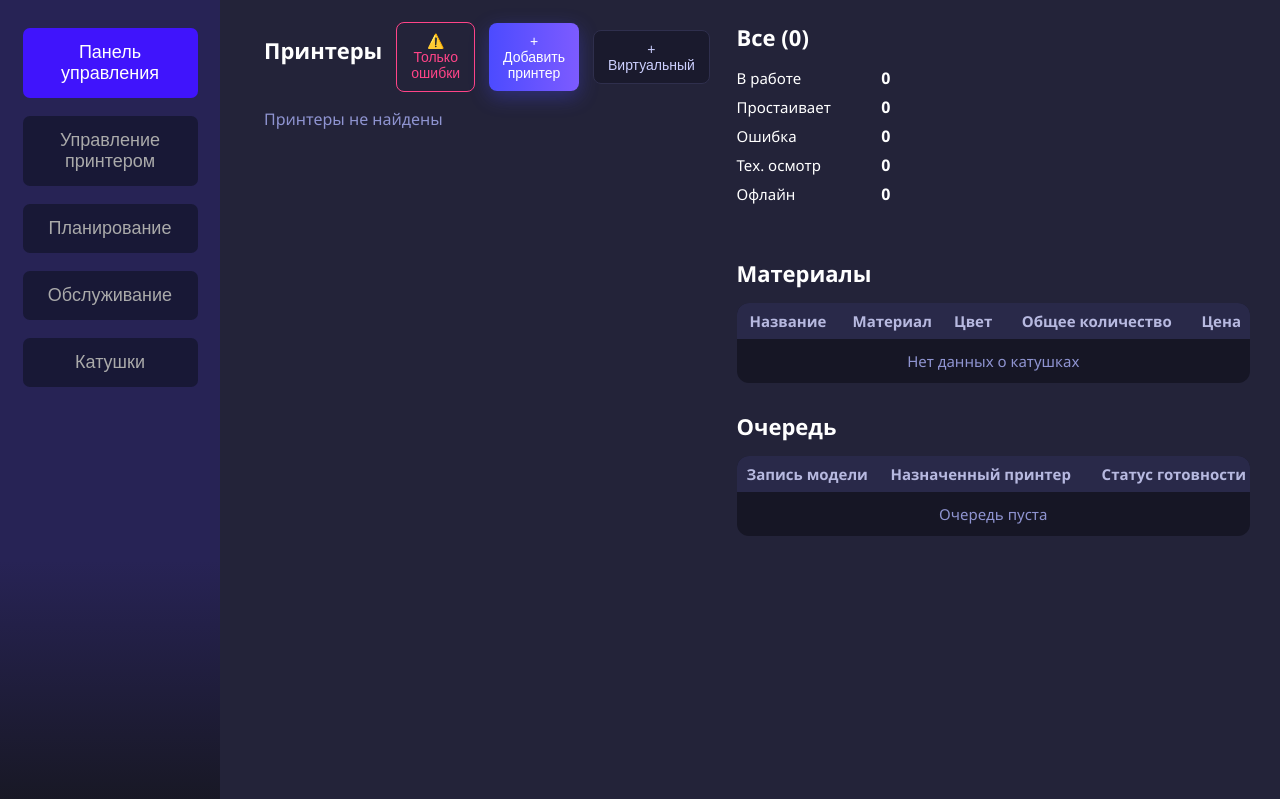
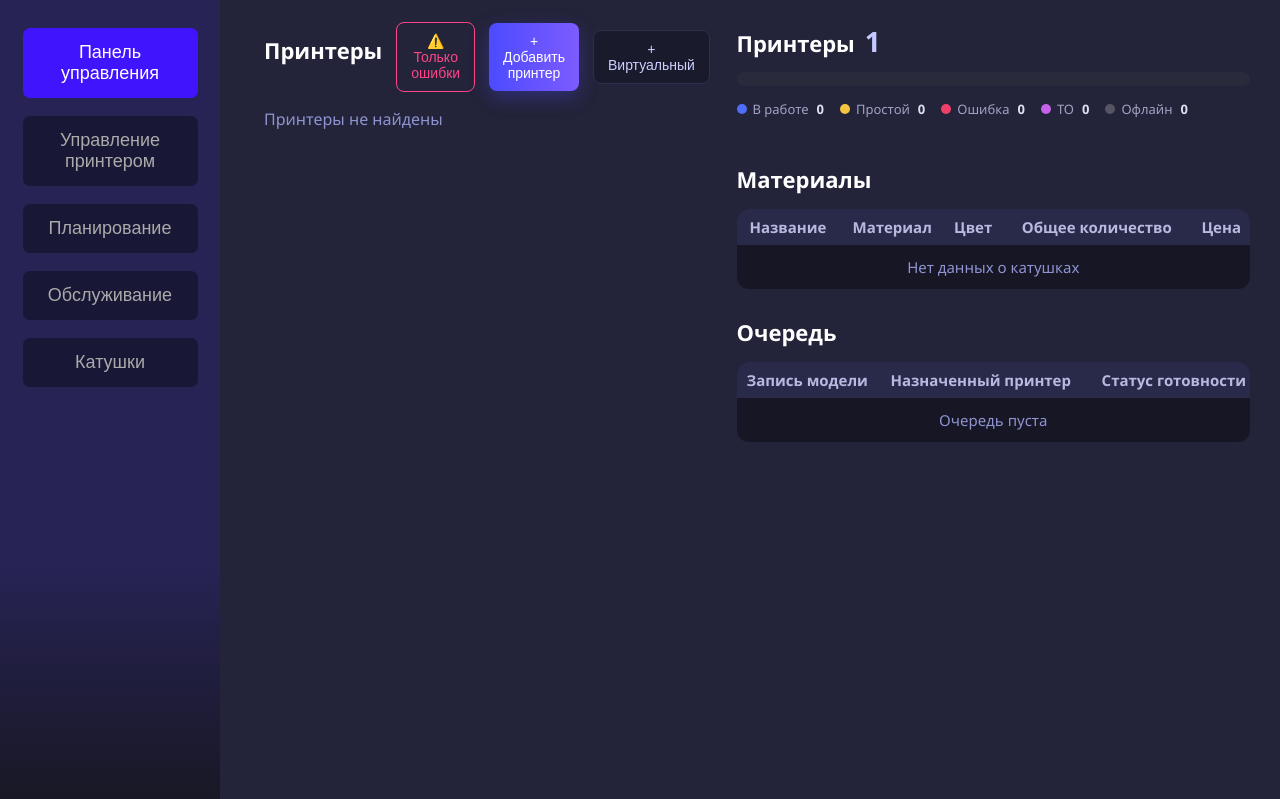
Before and after one commit to Ureshipan/printers_base, a Flask app: page / in a window 1280 px wide. Shown: the top 799 px of the page. Run offline with Flask 2, Linux system fonts and the light colour scheme; data that the repository does not hold is empty.

Commit message:
feat(api,frontend): fix offline printers, optional projects, serial numbers, status panel redesign
- fix(infra): replace gunicorn on_starting with post_worker_init to fix
  background threads dying after fork() with preload_app=True
- fix(api): move background thread start from module-level to __main__
  for dev mode, post_worker_init for gunicorn
- feat(api): make project_id optional when creating tasks
- feat(db): add serial_number field to Printer model with migration
- feat(api): add serial_number to printer CRUD endpoints
- feat(frontend): add "Все принтеры" option in task creation to create
  tasks for all printers at once
- feat(frontend): display serial number (S/N) on printer cards
- refactor(frontend): redesign status panel with stacked bar and compact
  legend replacing individual thin bars

Co-Authored-By: Claude Opus 4.6 (1M context) <noreply@anthropic.com>

```diff
--- a/backend/api/blueprints/printers.py
+++ b/backend/api/blueprints/printers.py
@@ -59,6 +59,7 @@ def api_printers():
                     "needs_maintenance": needs_maintenance,
                     "print_hours": getattr(printer, "print_hours", 0.0) or 0.0,
                     "nozzle_diameter": getattr(printer, "nozzle_diameter", 0.4) or 0.4,
+                    "serial_number": getattr(printer, "serial_number", None),
                 })
         return jsonify(result)
 
@@ -158,6 +159,7 @@ def api_printer_detail(printer_id: int):
                 "is_virtual": getattr(printer, "is_virtual", False),
                 "status": getattr(printer, "virtual_status", None),
                 "nozzle_diameter": getattr(printer, "nozzle_diameter", 0.4) or 0.4,
+                "serial_number": getattr(printer, "serial_number", None),
             }
         })
 
@@ -221,6 +223,10 @@ def api_printer_detail(printer_id: int):
                 except (TypeError, ValueError):
                     pass
 
+        # Серийный номер можно менять для любого принтера
+        if 'serial_number' in data:
+            updates['serial_number'] = (data.get('serial_number') or '').strip() or None
+
         # Диаметр сопла можно менять для любого принтера
         if 'nozzle_diameter' in data:
             try:
--- a/backend/api/blueprints/tasks.py
+++ b/backend/api/blueprints/tasks.py
@@ -25,10 +25,8 @@ def api_tasks():
         return jsonify([serialize_task(task) for task in tasks])
 
     data = request.get_json(force=True, silent=True) or {}
-    required_fields = ['project_id', 'printer_id']
-    missing = [field for field in required_fields if data.get(field) is None]
-    if missing:
-        return jsonify({"success": False, "message": f"Отсутствуют поля: {', '.join(missing)}"}), 400
+    if data.get('printer_id') is None:
+        return jsonify({"success": False, "message": "Отсутствует поле: printer_id"}), 400
 
     task = db.add_task(
         name=data.get('name'),
@@ -36,7 +34,7 @@ def api_tasks():
         notes=data.get('notes'),
         progress=data.get('progress', 0),
         material_amount=data.get('material_amount'),
-        project_id=data['project_id'],
+        project_id=data.get('project_id'),
         printer_id=data['printer_id'],
         coil_id=data.get('coil_id'),
         time_start=data.get('time_start'),
--- a/backend/api/web_interface.py
+++ b/backend/api/web_interface.py
@@ -74,10 +74,13 @@ from backend.api.helpers import (  # noqa: F401,E402
 )
 
 # ---------------------------------------------------------------------------
-# Запуск фоновых потоков при первом импорте модуля
+# Запуск фоновых потоков
 # ---------------------------------------------------------------------------
-if not app.config.get("BACKGROUND_THREADS_STARTED"):
-    start_background_threads(app)
+# НЕ запускаем при импорте модуля — с preload_app=True потоки стартуют
+# в мастер-процессе gunicorn и погибают при fork().
+# Gunicorn: потоки стартуют через post_worker_init в gunicorn_config.py
+# Dev-режим: потоки стартуют в __main__ ниже
 
 if __name__ == '__main__':
+    start_background_threads(app)
     app.run(host='0.0.0.0', port=5000, debug=True)
--- a/backend/db/data_model.py
+++ b/backend/db/data_model.py
@@ -37,6 +37,7 @@ class Printer(Base):
     is_virtual = Column(Boolean, default=False)
     virtual_status = Column(String, default="idle")
     print_hours = Column(Float, default=0.0)  # Общее время печати в часах
+    serial_number = Column(String)  # Серийный номер принтера
     nozzle_diameter = Column(Float, default=0.4)  # Диаметр сопла в мм
     active_coil_id = Column(Integer, ForeignKey('coils.id'))  # Активная катушка принтера
     removal_confirmed = Column(Boolean, default=False)  # Подтверждение уборки детали после печати
@@ -298,6 +299,7 @@ class DBModel:
             self._add_column_if_missing(conn, 'printers', 'is_virtual', "BOOLEAN DEFAULT 0")
             self._add_column_if_missing(conn, 'printers', 'virtual_status', "TEXT DEFAULT 'idle'")
             self._add_column_if_missing(conn, 'printers', 'print_hours', "FLOAT DEFAULT 0.0")
+            self._add_column_if_missing(conn, 'printers', 'serial_number', "TEXT")
             self._add_column_if_missing(conn, 'printers', 'nozzle_diameter', "FLOAT DEFAULT 0.4")
             self._add_column_if_missing(conn, 'printers', 'removal_confirmed', "BOOLEAN DEFAULT 0")
             # Поля для оффлайн-принтеров
--- a/frontend/static/css/style.css
+++ b/frontend/static/css/style.css
@@ -393,24 +393,70 @@ h2 { margin: 0 0 15px 0; font-size: 22px; font-weight: 700; }
   background: #66bb6a;
 }
 
+/* --- Панель статусов принтеров --- */
 .status-block { margin-bottom: 18px; }
-.status-bar {
-  display: flex; align-items: center;
-  margin-bottom: 7px;
+.status-header {
+  display: flex;
+  align-items: baseline;
+  gap: 10px;
+  margin-bottom: 12px;
 }
-.status-label { width: 110px; font-size: 15px; }
-.status-value { width: 28px; text-align: right; font-weight: 600; }
-.bar {
-  flex: 1;
-  height: 5px;
-  margin: 0 8px;
-  border-radius: 4px;
+.status-header h2 { margin: 0; }
+.status-total {
+  font-size: 28px;
+  font-weight: 700;
+  color: #c5c8ff;
 }
-.bar-work { background: #4547ff; }
-.bar-idle { background: #ffc400; }
-.bar-error { background: #fa3280; }
-.bar-service { background: #e162e7; }
-.bar-offline { background: #555566; }
+
+/* Стекированная полоса */
+.status-stacked-bar {
+  display: flex;
+  height: 14px;
+  border-radius: 7px;
+  overflow: hidden;
+  background: #2a2a3d;
+  margin-bottom: 14px;
+}
+.stacked-segment {
+  height: 100%;
+  transition: width 0.4s ease;
+  min-width: 0;
+}
+.seg-work    { background: #4f6ef7; }
+.seg-idle    { background: #f5c542; }
+.seg-error   { background: #f0406a; }
+.seg-service { background: #c562e7; }
+.seg-offline { background: #555566; }
+
+/* Легенда */
+.status-legend {
+  display: flex;
+  flex-wrap: wrap;
+  gap: 6px 16px;
+}
+.legend-item {
+  display: flex;
+  align-items: center;
+  gap: 6px;
+  font-size: 13px;
+  color: #a0a3c4;
+}
+.legend-dot {
+  width: 10px;
+  height: 10px;
+  border-radius: 50%;
+  flex-shrink: 0;
+}
+.dot-work    { background: #4f6ef7; }
+.dot-idle    { background: #f5c542; }
+.dot-error   { background: #f0406a; }
+.dot-service { background: #c562e7; }
+.dot-offline { background: #555566; }
+.legend-count {
+  font-weight: 700;
+  color: #e0e0f0;
+  margin-left: 2px;
+}
 
 .materials-block table, .queue-block table {
   width: 100%;
--- a/frontend/static/js/script.js
+++ b/frontend/static/js/script.js
@@ -198,6 +198,7 @@ function renderPrinters(printers) {
             <span class="printer-icon">🖨️</span>
             <span>${p.name}</span>
           </div>
+          ${p.serial_number ? `<div class="printer-prop" style="color:#8f94d1;font-size:0.85em">S/N: ${p.serial_number}</div>` : ''}
           <div class="printer-prop">Материал - ${p.material} | Сопло ${p.nozzle_diameter || 0.4} мм</div>
           <div class="printer-prop">Текущая модель - ${isOffline ? '—' : p.model}</div>
           <div class="printer-prop printer-status ${statusClass}">${statusText}</div>
@@ -213,13 +214,6 @@ function renderPrinters(printers) {
 }
 
 function updatePrinterStats(printers) {
-  const statTotal = document.getElementById('statTotal');
-  const statWork = document.getElementById('statWork');
-  const statIdle = document.getElementById('statIdle');
-  const statError = document.getElementById('statError');
-  const statService = document.getElementById('statService');
-  const statOffline = document.getElementById('statOffline');
-
   const stats = { work: 0, idle: 0, error: 0, service: 0, offline: 0 };
   printers.forEach(p => {
     if (p.status === 'work') stats.work += 1;
@@ -229,20 +223,25 @@ function updatePrinterStats(printers) {
     else stats.idle += 1;
   });
 
-  if (statTotal) statTotal.textContent = printers.length;
-  if (statWork) statWork.textContent = stats.work;
-  if (statIdle) statIdle.textContent = stats.idle;
-  if (statError) statError.textContent = stats.error;
-  if (statService) statService.textContent = stats.service;
-  if (statOffline) statOffline.textContent = stats.offline;
+  const total = printers.length || 1;
 
-  // Обновляем ширину полосок статус-бара
-  const total = printers.length || 1;
-  document.querySelectorAll('.bar-work').forEach(el => el.style.flex = stats.work / total);
-  document.querySelectorAll('.bar-idle').forEach(el => el.style.flex = stats.idle / total);
-  document.querySelectorAll('.bar-error').forEach(el => el.style.flex = stats.error / total);
-  document.querySelectorAll('.bar-service').forEach(el => el.style.flex = stats.service / total);
-  document.querySelectorAll('.bar-offline').forEach(el => el.style.flex = stats.offline / total);
+  // Обновляем счётчики
+  const ids = { statTotal: total, statWork: stats.work, statIdle: stats.idle,
+                statError: stats.error, statService: stats.service, statOffline: stats.offline };
+  for (const [id, val] of Object.entries(ids)) {
+    const el = document.getElementById(id);
+    if (el) el.textContent = val;
+  }
+
+  // Обновляем сегменты стекированной полосы
+  const segments = [
+    ['segWork', stats.work], ['segIdle', stats.idle], ['segError', stats.error],
+    ['segService', stats.service], ['segOffline', stats.offline]
+  ];
+  for (const [id, count] of segments) {
+    const el = document.getElementById(id);
+    if (el) el.style.width = count > 0 ? (count / total * 100) + '%' : '0';
+  }
 }
 
 function renderMaterials(coils) {
--- a/frontend/templates/dashboard.html
+++ b/frontend/templates/dashboard.html
@@ -25,21 +25,23 @@
     </section>
     <section class="stats-section">
       <div class="status-block">
-        <h2>Все (<span id="statTotal">0</span>)</h2>
-        <div class="status-bar">
-          <div class="status-label">В работе</div><div class="bar bar-work"></div><div class="status-value" id="statWork">0</div>
+        <div class="status-header">
+          <h2>Принтеры</h2>
+          <span class="status-total" id="statTotal">0</span>
         </div>
-        <div class="status-bar">
-          <div class="status-label">Простаивает</div><div class="bar bar-idle"></div><div class="status-value" id="statIdle">0</div>
+        <div class="status-stacked-bar" id="stackedBar">
+          <div class="stacked-segment seg-work" id="segWork"></div>
+          <div class="stacked-segment seg-idle" id="segIdle"></div>
+          <div class="stacked-segment seg-error" id="segError"></div>
+          <div class="stacked-segment seg-service" id="segService"></div>
+          <div class="stacked-segment seg-offline" id="segOffline"></div>
         </div>
-        <div class="status-bar">
-          <div class="status-label">Ошибка</div><div class="bar bar-error"></div><div class="status-value" id="statError">0</div>
-        </div>
-        <div class="status-bar">
-          <div class="status-label">Тех. осмотр</div><div class="bar bar-service"></div><div class="status-value" id="statService">0</div>
-        </div>
-        <div class="status-bar">
-          <div class="status-label">Офлайн</div><div class="bar bar-offline"></div><div class="status-value" id="statOffline">0</div>
+        <div class="status-legend">
+          <div class="legend-item"><span class="legend-dot dot-work"></span>В работе<span class="legend-count" id="statWork">0</span></div>
+          <div class="legend-item"><span class="legend-dot dot-idle"></span>Простой<span class="legend-count" id="statIdle">0</span></div>
+          <div class="legend-item"><span class="legend-dot dot-error"></span>Ошибка<span class="legend-count" id="statError">0</span></div>
+          <div class="legend-item"><span class="legend-dot dot-service"></span>ТО<span class="legend-count" id="statService">0</span></div>
+          <div class="legend-item"><span class="legend-dot dot-offline"></span>Офлайн<span class="legend-count" id="statOffline">0</span></div>
         </div>
       </div>
       <div class="materials-block">
```
Also changed, not shown: CLAUDE.md (+6 -35 lines), frontend/static/js/planning.js (+25 -7 lines), gunicorn_config.py (+12 -0 lines).
